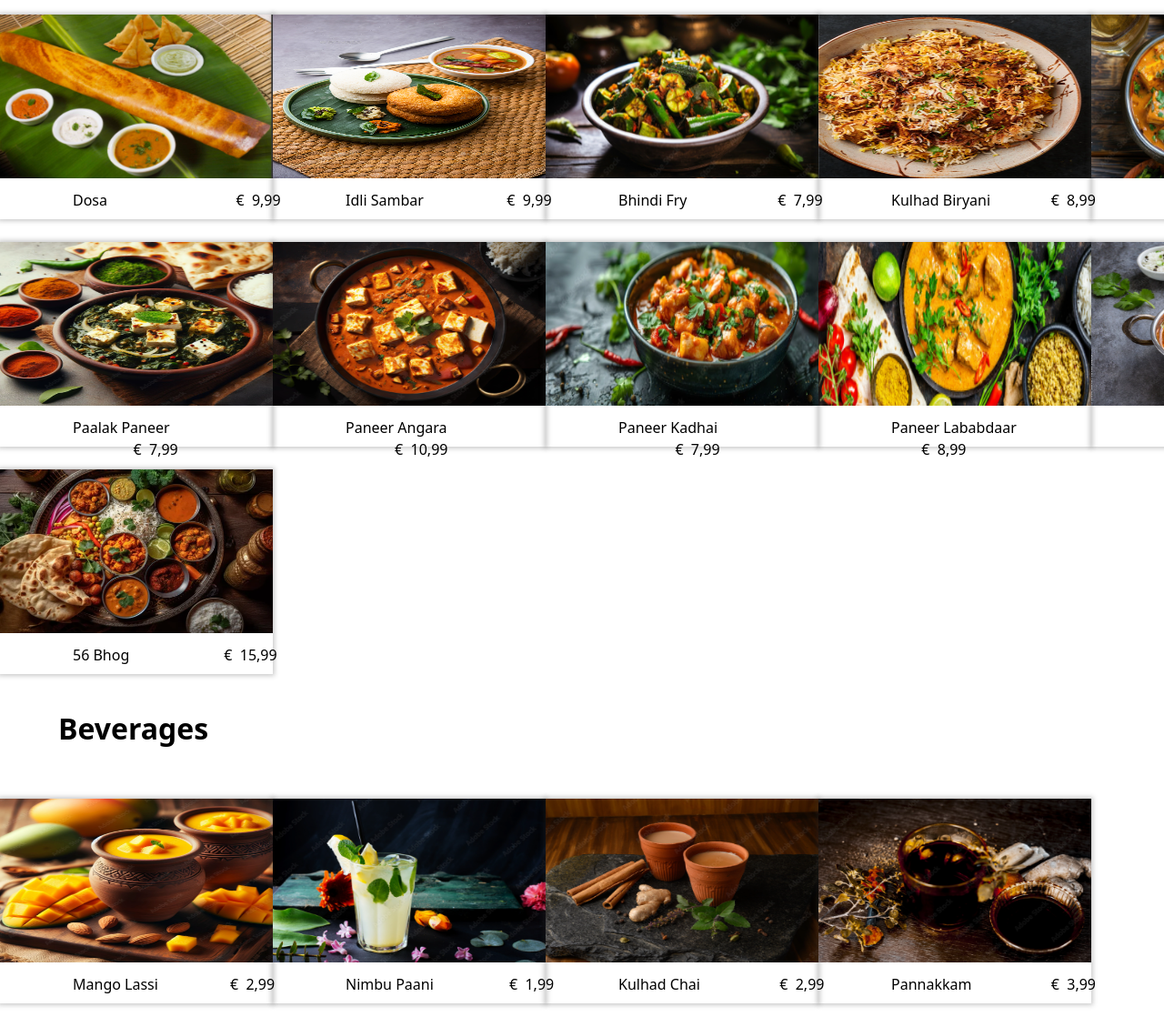
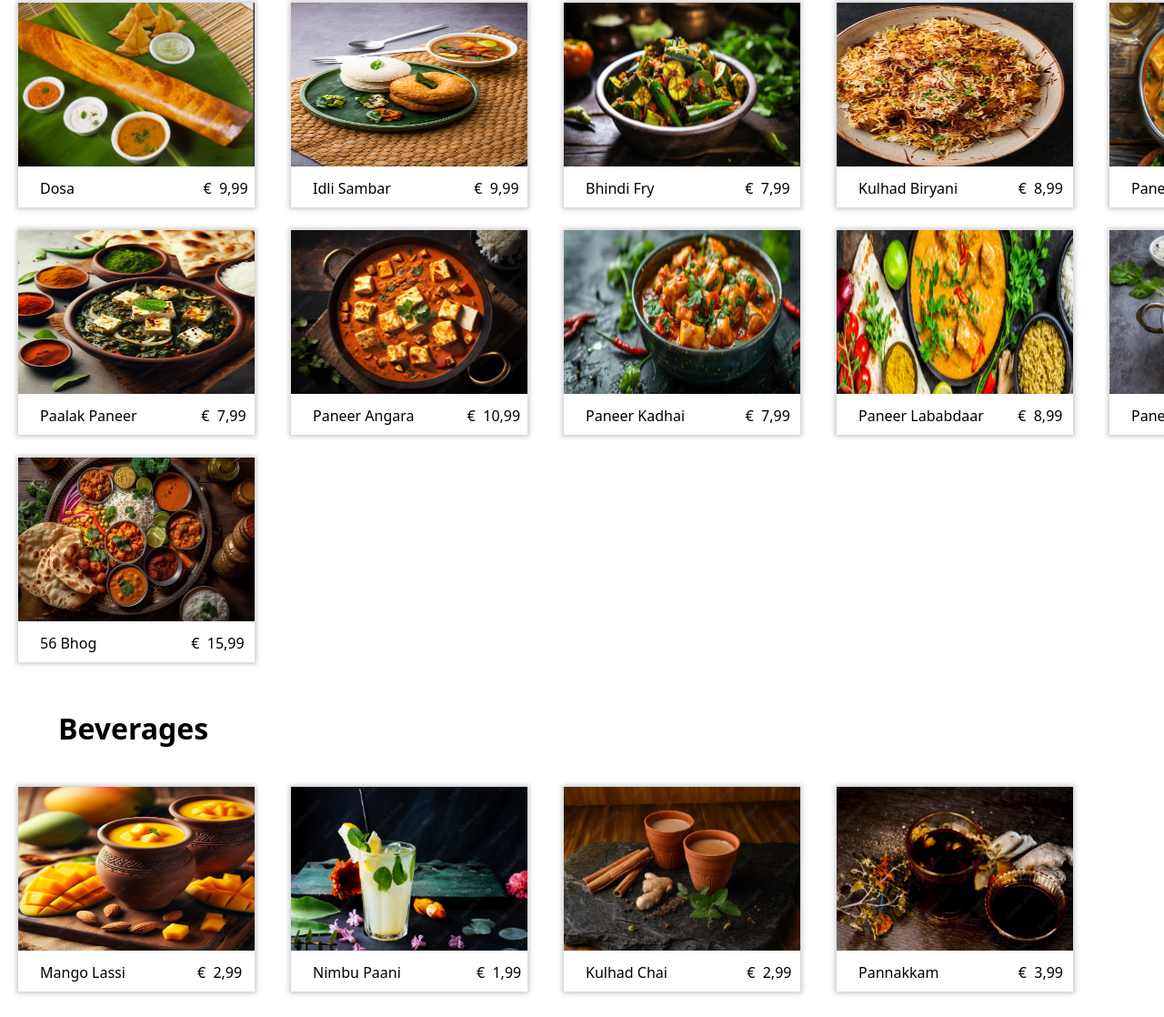
Before and after one commit to Krupen13/patels-curry, a website built with Vite: page offlinemenus.html in a window 1280 px wide. Shown: the part 629-1747 px from the top of the page at 91% size. Built offline with nearby package versions, Linux system fonts and the light colour scheme.

Commit message:
grid changes in offmenu

```diff
--- a/offlinemenus.html
+++ b/offlinemenus.html
@@ -45,11 +45,11 @@
 
     <div class="relative grid starter">
 
-      <div class="container mr-16 duration-1000 ease-in-out dishcon ">
+      <div class="container mr-12 duration-1000 ease-in-out dishcon ">
       <div class=" card">
         <div class="frontptd">
 
-          <h2 class="mt-48 ml-20 dishname">Paatodi&nbsp;&nbsp;&nbsp;&nbsp;&nbsp;&nbsp;&nbsp;&nbsp;&nbsp;&nbsp;&nbsp;&nbsp;&nbsp;&nbsp;&nbsp;&nbsp;&nbsp;&nbsp;&nbsp;&nbsp;&nbsp;&nbsp;&nbsp;&nbsp;&nbsp;&nbsp;&nbsp;&nbsp;&nbsp;€&nbsp;&nbsp;6,99</h2>
+          <h2 class="mt-48 ml-6 dishname">Paatodi&nbsp;&nbsp;&nbsp;&nbsp;&nbsp;&nbsp;&nbsp;&nbsp;&nbsp;&nbsp;&nbsp;&nbsp;&nbsp;&nbsp;&nbsp;&nbsp;&nbsp;&nbsp;&nbsp;&nbsp;&nbsp;&nbsp;&nbsp;&nbsp;&nbsp;&nbsp;&nbsp;&nbsp;&nbsp;€&nbsp;&nbsp;6,99</h2>
 
             </div>
 
@@ -65,7 +65,7 @@
 
       <div class="card">
         <div class="frontdkl">
-          <h2 class="mt-48 ml-20 dishname">Dhokla&nbsp;&nbsp;&nbsp;&nbsp;&nbsp;&nbsp;&nbsp;&nbsp;&nbsp;&nbsp;&nbsp;&nbsp;&nbsp;&nbsp;&nbsp;&nbsp;&nbsp;&nbsp;&nbsp;&nbsp;&nbsp;&nbsp;&nbsp;&nbsp;&nbsp;&nbsp;&nbsp;&nbsp;&nbsp;&nbsp;€&nbsp;&nbsp;6,99</h2>
+          <h2 class="mt-48 ml-6 dishname">Dhokla&nbsp;&nbsp;&nbsp;&nbsp;&nbsp;&nbsp;&nbsp;&nbsp;&nbsp;&nbsp;&nbsp;&nbsp;&nbsp;&nbsp;&nbsp;&nbsp;&nbsp;&nbsp;&nbsp;&nbsp;&nbsp;&nbsp;&nbsp;&nbsp;&nbsp;&nbsp;&nbsp;&nbsp;&nbsp;&nbsp;€&nbsp;&nbsp;6,99</h2>
         </div>
           <div class="back">
 
@@ -78,7 +78,7 @@
     <div class="container mr-16 duration-1000 ease-in-out">
       <div class="card">
         <div class="frontpp">
-          <h2 class="mt-48 ml-20 dishname">Paani&nbsp;Puri&nbsp;&nbsp;&nbsp;&nbsp;&nbsp;&nbsp;&nbsp;&nbsp;&nbsp;&nbsp;&nbsp;&nbsp;&nbsp;&nbsp;&nbsp;&nbsp;&nbsp;&nbsp;&nbsp;&nbsp;&nbsp;&nbsp;&nbsp;&nbsp;&nbsp;€&nbsp;&nbsp;7,99</h2>
+          <h2 class="mt-48 ml-6 dishname">Paani&nbsp;Puri&nbsp;&nbsp;&nbsp;&nbsp;&nbsp;&nbsp;&nbsp;&nbsp;&nbsp;&nbsp;&nbsp;&nbsp;&nbsp;&nbsp;&nbsp;&nbsp;&nbsp;&nbsp;&nbsp;&nbsp;&nbsp;&nbsp;&nbsp;&nbsp;&nbsp;€&nbsp;&nbsp;7,99</h2>
         </div>
 
       <div class="back">
@@ -91,7 +91,7 @@
     <div class="container duration-1000 ease-in-out">
       <div class="card">
         <div class="frontptan">
-          <h2 class="mt-48 ml-20 dishname">Paneer&nbsp;Tandoori&nbsp;&nbsp;&nbsp;&nbsp;&nbsp;&nbsp;&nbsp;&nbsp;&nbsp;&nbsp;&nbsp;&nbsp;€&nbsp;&nbsp;8,99</h2>
+          <h2 class="mt-48 ml-6 dishname">Paneer&nbsp;Tandoori&nbsp;&nbsp;&nbsp;&nbsp;&nbsp;&nbsp;&nbsp;&nbsp;&nbsp;&nbsp;&nbsp;&nbsp;€&nbsp;&nbsp;8,99</h2>
         </div>
 
       <div class="back">
@@ -112,7 +112,7 @@
         <div class="card">
           <div class="frontdosa">
 
-      <h2 class="mt-48 ml-20 dishname">Dosa&nbsp;&nbsp;&nbsp;&nbsp;&nbsp;&nbsp;&nbsp;&nbsp;&nbsp;&nbsp;&nbsp;&nbsp;&nbsp;&nbsp;&nbsp;&nbsp;&nbsp;&nbsp;&nbsp;&nbsp;&nbsp;&nbsp;&nbsp;&nbsp;&nbsp;&nbsp;&nbsp;&nbsp;&nbsp;&nbsp;&nbsp;&nbsp;&nbsp;&nbsp;€&nbsp;&nbsp;9,99</h2>
+      <h2 class="mt-48 ml-6 dishname">Dosa&nbsp;&nbsp;&nbsp;&nbsp;&nbsp;&nbsp;&nbsp;&nbsp;&nbsp;&nbsp;&nbsp;&nbsp;&nbsp;&nbsp;&nbsp;&nbsp;&nbsp;&nbsp;&nbsp;&nbsp;&nbsp;&nbsp;&nbsp;&nbsp;&nbsp;&nbsp;&nbsp;&nbsp;&nbsp;&nbsp;&nbsp;&nbsp;&nbsp;&nbsp;€&nbsp;&nbsp;9,99</h2>
     </div>
     <div class="back">
      <p class="dishtext">Savor the crisp perfection of our Dosa. A golden crepe embracing a variety of fillings, from classic potato masala to spicy paneer. Accompanied by coconut chutney and zesty sambar, it's a harmonious blend of flavors waiting to delight your palate.</p>
@@ -123,7 +123,7 @@
 <div class="container duration-1000 ease-in-out ">
   <div class="card">
     <div class="frontidli">
-      <h2 class="mt-48 ml-20 dishname">Idli&nbsp;Sambar&nbsp;&nbsp;&nbsp;&nbsp;&nbsp;&nbsp;&nbsp;&nbsp;&nbsp;&nbsp;&nbsp;&nbsp;&nbsp;&nbsp;&nbsp;&nbsp;&nbsp;&nbsp;&nbsp;&nbsp;&nbsp;&nbsp;€&nbsp;&nbsp;9,99</h2>
+      <h2 class="mt-48 ml-6 dishname">Idli&nbsp;Sambar&nbsp;&nbsp;&nbsp;&nbsp;&nbsp;&nbsp;&nbsp;&nbsp;&nbsp;&nbsp;&nbsp;&nbsp;&nbsp;&nbsp;&nbsp;&nbsp;&nbsp;&nbsp;&nbsp;&nbsp;&nbsp;&nbsp;€&nbsp;&nbsp;9,99</h2>
     </div>
     <div class="back">
       <p class="dishtext">Treat yourself to our irresistible Idli Medu Vada duo. Enjoy soft, steamed idlis alongside crispy medu vadas, perfectly complemented by coconut chutney and tangy sambar. It's the ultimate South Indian delight for any time of day.</p>
@@ -137,7 +137,7 @@
       <div class="card">
         <div class="frontbf">
 
-      <h2 class="mt-48 ml-20 dishname">Bhindi&nbsp;Fry&nbsp;&nbsp;&nbsp;&nbsp;&nbsp;&nbsp;&nbsp;&nbsp;&nbsp;&nbsp;&nbsp;&nbsp;&nbsp;&nbsp;&nbsp;&nbsp;&nbsp;&nbsp;&nbsp;&nbsp;&nbsp;&nbsp;&nbsp;&nbsp;€&nbsp;&nbsp;7,99</h2>
+      <h2 class="mt-48 ml-6 dishname">Bhindi&nbsp;Fry&nbsp;&nbsp;&nbsp;&nbsp;&nbsp;&nbsp;&nbsp;&nbsp;&nbsp;&nbsp;&nbsp;&nbsp;&nbsp;&nbsp;&nbsp;&nbsp;&nbsp;&nbsp;&nbsp;&nbsp;&nbsp;&nbsp;&nbsp;&nbsp;€&nbsp;&nbsp;7,99</h2>
       </div>
       <div class="back">
 
@@ -150,7 +150,7 @@
       <div class="container duration-1000 ease-in-out ">
         <div class="card">
           <div class="frontkbir">
-            <h2 class="mt-48 ml-20 dishname">Kulhad&nbsp;Biryani&nbsp;&nbsp;&nbsp;&nbsp;&nbsp;&nbsp;&nbsp;&nbsp;&nbsp;&nbsp;&nbsp;&nbsp;&nbsp;&nbsp;&nbsp;&nbsp;€&nbsp;&nbsp;8,99</h2>
+            <h2 class="mt-48 ml-6 dishname">Kulhad&nbsp;Biryani&nbsp;&nbsp;&nbsp;&nbsp;&nbsp;&nbsp;&nbsp;&nbsp;&nbsp;&nbsp;&nbsp;&nbsp;&nbsp;&nbsp;&nbsp;&nbsp;€&nbsp;&nbsp;8,99</h2>
           </div>
           <div class="back">
             <p class="dishtext">Immerse yourself in the captivating aroma of our Kulhad Biryani. Succulent vegetables, infused with aromatic spices and basmati rice of India, arrive steaming in a rustic clay pot. Dive into the rich flavors of India, embodied in each delectable serving.</p>
@@ -166,7 +166,7 @@
         <div class="card">
           <div class="frontppr">
 
-      <h2 class="mt-48 ml-20 dishname">Paneer&nbsp;Pasanda&nbsp;Rice &nbsp;&nbsp;&nbsp;&nbsp;€&nbsp;&nbsp;7,99</h2>
+      <h2 class="mt-48 ml-6 dishname">Paneer&nbsp;Pasanda&nbsp;Rice &nbsp;&nbsp;&nbsp;&nbsp;€&nbsp;&nbsp;7,99</h2>
           </div>
           <div class="back">
       <p class="dishtext">Savor our Paneer Pasanda paired with fragrant rice.Tender paneer slices, stuffed with aromatic spices and nuts, served in a creamy tomato gravy with basmati rice of India. It's a delightful fusion of flavors in every bite.</p>
@@ -178,7 +178,7 @@
         <div class="card">
           <div class="frontpalpan">
 
-      <h2 class="mt-48 ml-20 dishname">Paalak&nbsp;Paneer &nbsp;&nbsp;&nbsp;&nbsp;&nbsp;&nbsp;&nbsp;&nbsp;&nbsp;&nbsp;&nbsp;&nbsp;&nbsp;&nbsp;&nbsp;&nbsp;€&nbsp;&nbsp;7,99</h2>
+      <h2 class="mt-48 ml-6 dishname">Paalak&nbsp;Paneer &nbsp;&nbsp;&nbsp;&nbsp;&nbsp;&nbsp;&nbsp;&nbsp;&nbsp;&nbsp;&nbsp;&nbsp;&nbsp;&nbsp;&nbsp;&nbsp;€&nbsp;&nbsp;7,99</h2>
 
       </div>
       <div class="back">
@@ -191,7 +191,7 @@
         <div class="card">
           <div class="frontpanang">
 
-      <h2 class="mt-48 ml-20 dishname">Paneer&nbsp;Angara &nbsp;&nbsp;&nbsp;&nbsp;&nbsp;&nbsp;&nbsp;&nbsp;&nbsp;&nbsp;&nbsp;&nbsp;&nbsp;€&nbsp;&nbsp;10,99</h2>
+      <h2 class="mt-48 ml-6 dishname">Paneer&nbsp;Angara &nbsp;&nbsp;&nbsp;&nbsp;&nbsp;&nbsp;&nbsp;&nbsp;&nbsp;&nbsp;&nbsp;&nbsp;&nbsp;€&nbsp;&nbsp;10,99</h2>
           </div>
 
           <div class="back">
@@ -204,7 +204,7 @@
   <div class="card">
     <div class="frontpankad">
 
-      <h2 class="mt-48 ml-20 dishname">Paneer&nbsp;Kadhai &nbsp;&nbsp;&nbsp;&nbsp;&nbsp;&nbsp;&nbsp;&nbsp;&nbsp;&nbsp;&nbsp;&nbsp;&nbsp;&nbsp;&nbsp;€&nbsp;&nbsp;7,99</h2>
+      <h2 class="mt-48 ml-6 dishname">Paneer&nbsp;Kadhai &nbsp;&nbsp;&nbsp;&nbsp;&nbsp;&nbsp;&nbsp;&nbsp;&nbsp;&nbsp;&nbsp;&nbsp;&nbsp;&nbsp;&nbsp;€&nbsp;&nbsp;7,99</h2>
 
     </div>
     <div class="back">
@@ -217,7 +217,7 @@
   <div class="card">
     <div class="frontpanlav">
 
-      <h2 class="mt-48 ml-20 dishname">Paneer&nbsp;Lababdaar &nbsp;&nbsp;&nbsp;&nbsp;&nbsp;&nbsp;&nbsp;&nbsp;€&nbsp;&nbsp;8,99</h2>
+      <h2 class="mt-48 ml-6 dishname">Paneer&nbsp;Lababdaar &nbsp;&nbsp;&nbsp;&nbsp;&nbsp;&nbsp;&nbsp;&nbsp;€&nbsp;&nbsp;8,99</h2>
 
     </div>
     <div class="back">
@@ -230,7 +230,7 @@
   <div class="card">
     <div class="frontptm">
 
-      <h2 class="mt-48 ml-20 dishname">Paneer&nbsp;Tikka&nbsp;Masaala &nbsp;&nbsp;€&nbsp;&nbsp;7,99</h2>
+      <h2 class="mt-48 ml-6 dishname">Paneer&nbsp;Tikka&nbsp;Masaala &nbsp;&nbsp;€&nbsp;&nbsp;7,99</h2>
 
     </div>
     <div class="back">
@@ -243,7 +243,7 @@
   <div class="card">
     <div class="front56">
 
-      <h2 class="mt-48 ml-20 dishname">56&nbsp;Bhog&nbsp;&nbsp;&nbsp;&nbsp;&nbsp;&nbsp;&nbsp;&nbsp;&nbsp;&nbsp;&nbsp;&nbsp;&nbsp;&nbsp;&nbsp;&nbsp;&nbsp;&nbsp;&nbsp;&nbsp;&nbsp;&nbsp;&nbsp;&nbsp;&nbsp;€&nbsp;&nbsp;15,99</h2>
+      <h2 class="mt-48 ml-6 dishname">56&nbsp;Bhog&nbsp;&nbsp;&nbsp;&nbsp;&nbsp;&nbsp;&nbsp;&nbsp;&nbsp;&nbsp;&nbsp;&nbsp;&nbsp;&nbsp;&nbsp;&nbsp;&nbsp;&nbsp;&nbsp;&nbsp;&nbsp;&nbsp;&nbsp;&nbsp;&nbsp;€&nbsp;&nbsp;15,99</h2>
     </div>
 
     <div class="back">
@@ -264,7 +264,7 @@
         <div class="card">
           <div class="frontmanlas">
 
-      <h2 class="mt-48 ml-20 dishname">Mango&nbsp;Lassi&nbsp;&nbsp;&nbsp;&nbsp;&nbsp;&nbsp;&nbsp;&nbsp;&nbsp;&nbsp;&nbsp;&nbsp;&nbsp;&nbsp;&nbsp;&nbsp;&nbsp;&nbsp;&nbsp;€&nbsp;&nbsp;2,99</h2>
+      <h2 class="mt-48 ml-6 dishname">Mango&nbsp;Lassi&nbsp;&nbsp;&nbsp;&nbsp;&nbsp;&nbsp;&nbsp;&nbsp;&nbsp;&nbsp;&nbsp;&nbsp;&nbsp;&nbsp;&nbsp;&nbsp;&nbsp;&nbsp;&nbsp;€&nbsp;&nbsp;2,99</h2>
           </div>
 
           <div class="back">
@@ -279,7 +279,7 @@
         <div class="card">
           <div class="frontnim">
 
-      <h2 class="mt-48 ml-20 dishname">Nimbu&nbsp;Paani&nbsp;&nbsp;&nbsp;&nbsp;&nbsp;&nbsp;&nbsp;&nbsp;&nbsp;&nbsp;&nbsp;&nbsp;&nbsp;&nbsp;&nbsp;&nbsp;&nbsp;&nbsp;&nbsp;&nbsp;€&nbsp;&nbsp;1,99</h2>
+      <h2 class="mt-48 ml-6 dishname">Nimbu&nbsp;Paani&nbsp;&nbsp;&nbsp;&nbsp;&nbsp;&nbsp;&nbsp;&nbsp;&nbsp;&nbsp;&nbsp;&nbsp;&nbsp;&nbsp;&nbsp;&nbsp;&nbsp;&nbsp;&nbsp;&nbsp;€&nbsp;&nbsp;1,99</h2>
 
           </div>
           <div class="back">
@@ -293,7 +293,7 @@
         <div class="card">
           <div class="frontchai">
 
-      <h2 class="mt-48 ml-20 dishname">Kulhad&nbsp;Chai&nbsp;&nbsp;&nbsp;&nbsp;&nbsp;&nbsp;&nbsp;&nbsp;&nbsp;&nbsp;&nbsp;&nbsp;&nbsp;&nbsp;&nbsp;&nbsp;&nbsp;&nbsp;&nbsp;&nbsp;&nbsp;€&nbsp;&nbsp;2,99</h2>
+      <h2 class="mt-48 ml-6 dishname">Kulhad&nbsp;Chai&nbsp;&nbsp;&nbsp;&nbsp;&nbsp;&nbsp;&nbsp;&nbsp;&nbsp;&nbsp;&nbsp;&nbsp;&nbsp;&nbsp;&nbsp;&nbsp;&nbsp;&nbsp;&nbsp;&nbsp;&nbsp;€&nbsp;&nbsp;2,99</h2>
           </div>
           <div class="back">
 
@@ -306,7 +306,7 @@
       <div class="card">
         <div class="frontpanna">
 
-      <h2 class="mt-48 ml-20 dishname">Pannakkam&nbsp;&nbsp;&nbsp;&nbsp;&nbsp;&nbsp;&nbsp;&nbsp;&nbsp;&nbsp;&nbsp;&nbsp;&nbsp;&nbsp;&nbsp;&nbsp;&nbsp;&nbsp;&nbsp;&nbsp;&nbsp;€&nbsp;&nbsp;3,99</h2>
+      <h2 class="mt-48 ml-6 dishname">Pannakkam&nbsp;&nbsp;&nbsp;&nbsp;&nbsp;&nbsp;&nbsp;&nbsp;&nbsp;&nbsp;&nbsp;&nbsp;&nbsp;&nbsp;&nbsp;&nbsp;&nbsp;&nbsp;&nbsp;&nbsp;&nbsp;€&nbsp;&nbsp;3,99</h2>
 
         </div>
         <div class="back">
@@ -330,7 +330,7 @@
         <div class="card">
           <div class="frontkulfi">
 
-      <h2 class="mt-48 ml-20 dishname">Rajasthani&nbsp;Kulfi&nbsp;Icecream&nbsp;&nbsp;&nbsp;&nbsp;&nbsp;&nbsp;€&nbsp;&nbsp;5,49</h2>
+      <h2 class="mt-48 ml-3 dishname">Rajasthani&nbsp;Kulfi&nbsp;Icecream&nbsp;&nbsp;&nbsp;&nbsp;&nbsp;&nbsp;€&nbsp;&nbsp;5,49</h2>
           </div>
           <div class="back">
 
@@ -343,7 +343,7 @@
         <div class="card">
           <div class="frontpaan">
 
-      <h2 class="mt-48 ml-20 dishname">Banarasi&nbsp;Paan&nbsp;&nbsp;&nbsp;&nbsp;&nbsp;&nbsp;&nbsp;&nbsp;&nbsp;&nbsp;&nbsp;&nbsp;&nbsp;&nbsp;&nbsp;&nbsp;&nbsp;€&nbsp;&nbsp;2,99</h2>
+      <h2 class="mt-48 ml-6 dishname">Banarasi&nbsp;Paan&nbsp;&nbsp;&nbsp;&nbsp;&nbsp;&nbsp;&nbsp;&nbsp;&nbsp;&nbsp;&nbsp;&nbsp;&nbsp;&nbsp;&nbsp;&nbsp;&nbsp;€&nbsp;&nbsp;2,99</h2>
           </div>
           <div class="back">
 
@@ -360,7 +360,7 @@
         <div class=" card">
 
           <div class="frontmukh">
-            <h2 class="mt-48 ml-20 dishname">Raajsi&nbsp;Mukhwaas &nbsp;&nbsp;&nbsp;&nbsp;&nbsp;&nbsp;&nbsp;&nbsp;&nbsp;&nbsp;€&nbsp;&nbsp;1,99</h2>
+            <h2 class="mt-48 ml-6 dishname">Raajsi&nbsp;Mukhwaas &nbsp;&nbsp;&nbsp;&nbsp;&nbsp;&nbsp;&nbsp;&nbsp;&nbsp;&nbsp;€&nbsp;&nbsp;1,99</h2>
           </div>
 
           <div class="back">
--- a/styles/offmenus.css
+++ b/styles/offmenus.css
@@ -7,11 +7,10 @@
 .container{
   width: 300px;
   height: 250px;
+  padding-left: 20px;
+  padding-right: 20px;
+  perspective: 500px;
 
-  perspective: 500px;
-  display: flex;
-  justify-content: space-evenly;
-  align-items: center;
 
 
 }
```
